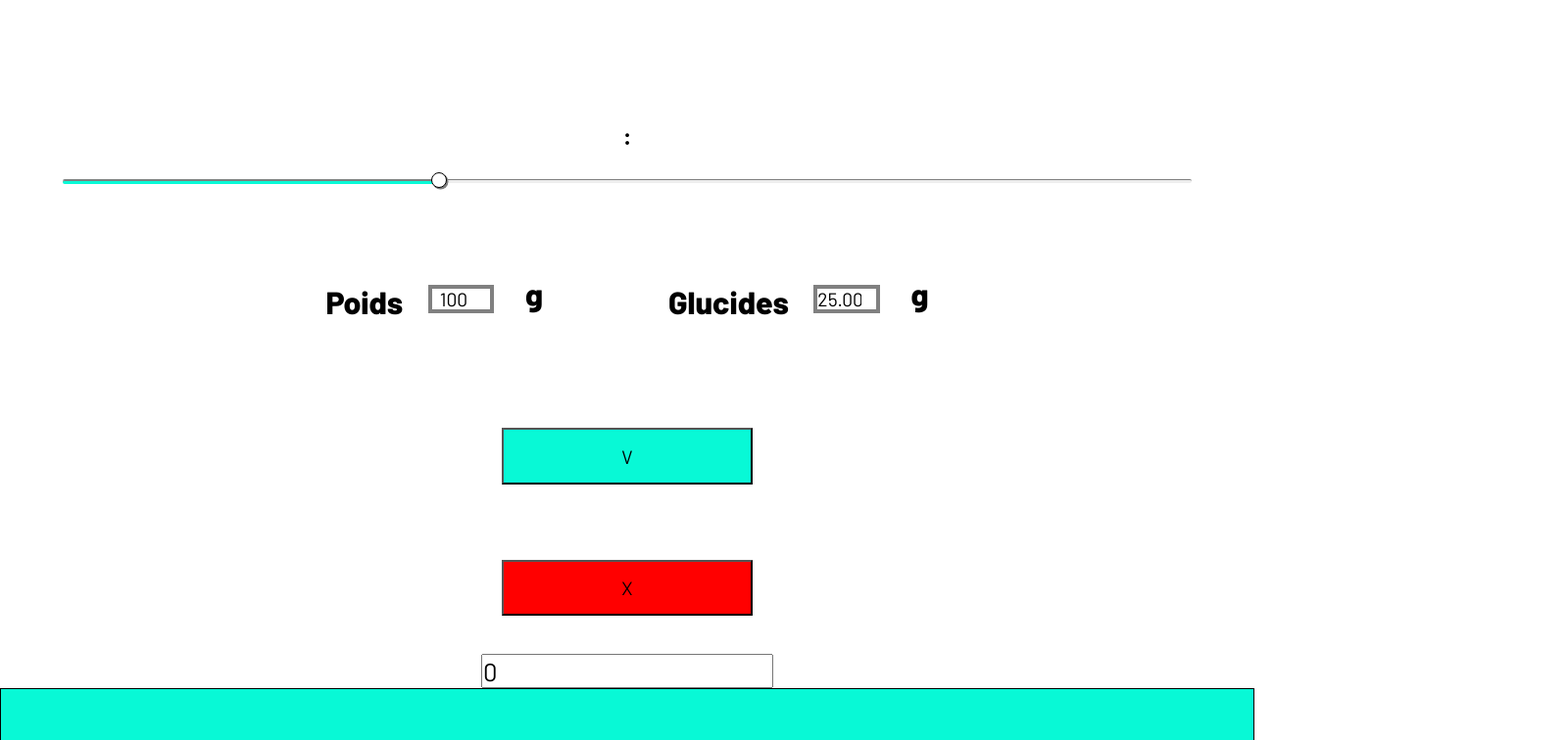
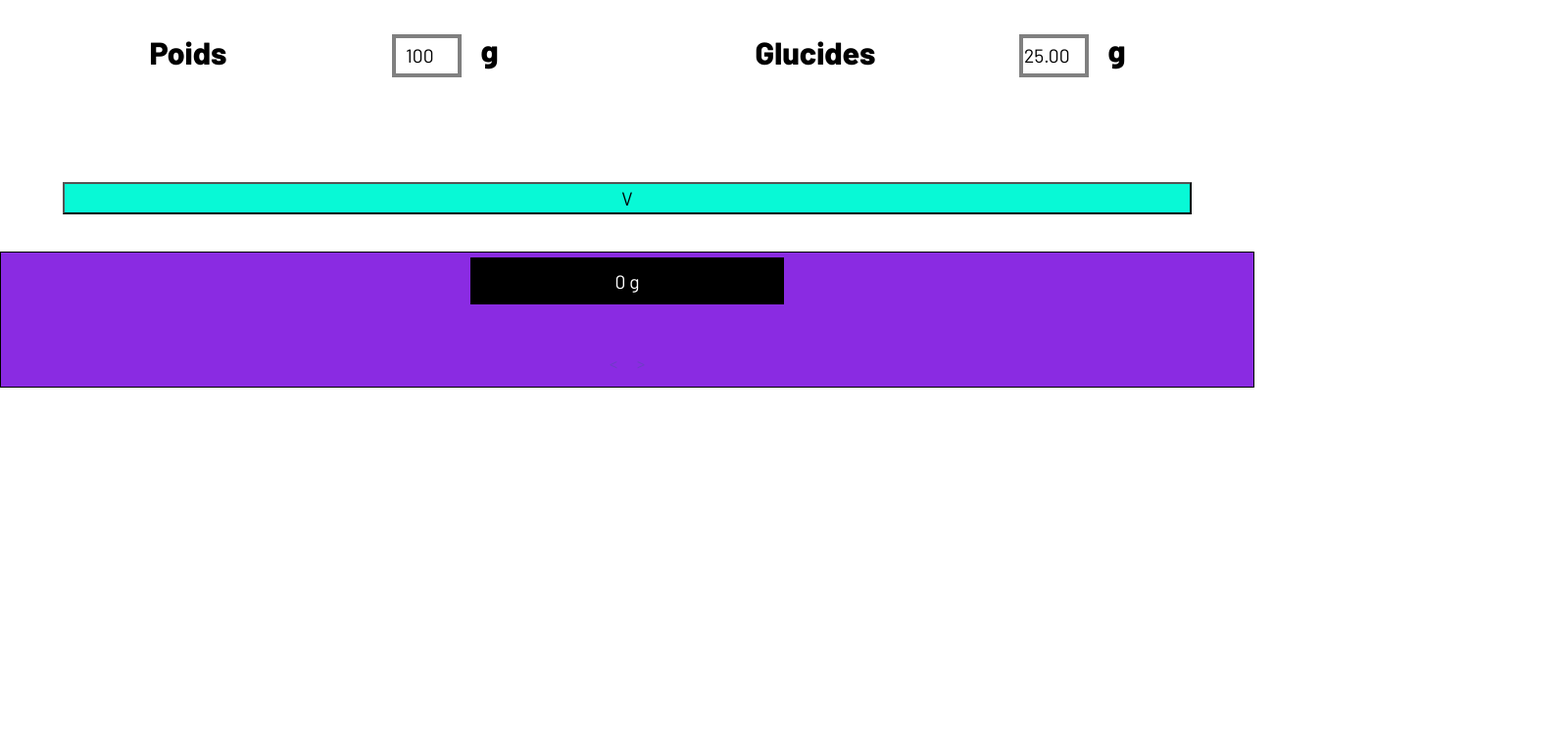
Before and after one commit to WildCodeSchool/Paris-0919-P2-Diabete, a React (Create React App) app in the folder ohmyg/: page / in a window 1280 px wide. Shown: the part 380-1136 px from the top of the page at 98% size, 1600 px wide, since content can reach past the window. After the commit the page ends 840 px from the top, so only its background shows below. Built offline with nearby package versions, Linux system fonts and the light colour scheme.

Commit message:
added css, replace the research and css on totalCarbo

```diff
--- a/ohmyg/src/App.js
+++ b/ohmyg/src/App.js
@@ -20,7 +20,7 @@ const App = () => {
       <HeaderMobile />
       <HomeNavButtons />
       <ContentFrame /> */}
-      <ApiCarbs/>
+      <ApiCarbs className='app-apiCarbs'/>
     </div>
   )
 }
--- a/ohmyg/src/components/pages/calculation/CarbCalculation.css
+++ b/ohmyg/src/components/pages/calculation/CarbCalculation.css
@@ -1,15 +1,21 @@
 
-         /* SLIDER */
+*{
+
+   height: auto;
+   margin: 0px;
+   padding: 0px;
+}
+
+/* SLIDER */
 
 .input-range__track--active{
-      background: #08f9d6;
+   background: #08f9d6;
 }
 
 .input-range__slider{
    background: white;
    border: 1px solid black;
    box-shadow: 1.5px 1.5px 0px grey;
-   margin-top: -0.75rem;
 }
 
 .input-range {
@@ -36,9 +42,9 @@ label {
 
 .blockFoodWeight input{
    grid-area: input;
-   margin-bottom : 15px;
-   width: 3.5em;
-   height: 1.5em;
+   margin-bottom : 5px;
+   width: 3.7em;
+   height: 2.3em;
    text-align: center;
    font-size:1.2em;
    border: 4px solid grey;
@@ -63,7 +69,7 @@ label {
 }
 
 .foodWeight, .carbohydrate{
-   margin: auto 2vw;
+   margin: 1vw 1vw;
 
 }
 
@@ -71,12 +77,17 @@ label {
    display: flex;
    flex-direction: column;
    align-items: center;
+   margin: auto;
 }
 
 .range{
-   margin-top: 20vw;
+   margin-top: 5vw;
+   margin-bottom: 5vw;
 }
 
+.carbCalculation-h2{
+   margin: 5vw;;
+}
 
 /* BUTTON */
 
@@ -88,18 +99,16 @@ label {
 
 .carbButtons button{
    margin:3vw;
-   width: 20%;
-   height: 3em;
    font-size: 1.2em;
 }
 
 .valid-button {
    background-color: #08f9d6;
+   width: 90%;
+   height: 1.7em;
 }
 
-.delete-button {
-   background-color: red;
-}
+
 
 
 /* VERSION DESKTOP */
@@ -115,12 +124,40 @@ label {
 }
 
 
-/* SLIDER */
+/* CAROUSEL */
+
+.carboCalculation-aliceCarousel{
+   background-color: blueviolet;
+}
 
 .carbo-carousel{
-   background-color: #08f9d6;
    width:100%;
-   height: 10vw;
+   height: auto;
+}
+
+.carbCalculation-totalCarousel{
    border: 1px solid black;
+   background-color: blueviolet;
+   display: flex;
+   flex-direction: column;
+   width: 100%;
+   height: auto;
+}
 
+.carbCalculation-addition{
+   border: 1px solid black;
+   color: white;
+   background-color: black;
+   font-size: 1.2em;
+   margin: 5px auto;
+   padding: auto;
+   width: 25%;
+   height: 2.5em;
+   display: flex;
+   vertical-align: center;
 }
+
+.carbCalculation-p{
+   margin: auto;
+   text-align: center;
+}
--- a/ohmyg/src/components/pages/calculation/CarbCalculation.js
+++ b/ohmyg/src/components/pages/calculation/CarbCalculation.js
@@ -75,7 +75,7 @@ class CarbCalculation extends React.Component {
             <div className="range">
                 <div className='blockFoodWeight'>
 
-                    <h2> {this.state.name} : </h2>
+                    <h2 className='carbCalculation-h2'> {this.state.name} : </h2>
 
                         <InputRange
                             className="input-range"
@@ -115,18 +115,14 @@ class CarbCalculation extends React.Component {
                 <div className="carbButtons">
                     <button className="valid-button"
                     onClick= {this.handleClick}>V</button>
-                    <button className="delete-button">X</button>
                 </div>
-            <div>
-                <div>
-                    <input
-                        className='carbCalculation-totalCarb'
-                        type= 'number'
-                        value={this.state.totalCarb}
-                    />
+            <div className='carbCalculation-totalCarousel'>
+                <div className='carbCalculation-addition'>
+                    <p className='carbCalculation-p'>{this.state.totalCarb} g</p>
                 </div>
                 <div className='carbo-carousel'>
                     <AliceCarousel
+                        className='carboCalculation-aliceCarousel'
                         items={newGalleryItems}
                         responsive={this.responsive}
                         fadeOutAnimation={true}
--- a/ohmyg/src/components/pages/meal/ApiCarbs.css
+++ b/ohmyg/src/components/pages/meal/ApiCarbs.css
@@ -0,0 +1,9 @@
+* {
+    width: 100%;
+    height: auto;
+}
+
+.apiCarbs-apiRequest{
+    margin: 0;
+    padding: 0;
+}
--- a/ohmyg/src/components/pages/meal/ApiCarbs.js
+++ b/ohmyg/src/components/pages/meal/ApiCarbs.js
@@ -24,6 +24,7 @@ render () {
     return(
     <div>
         <ApiRequest
+        className='apiCarbs-apiRequest'
         name = {this.getChosenFoodName}
         carbs = {this.getChosenFoodCarbs}
         />
--- a/ohmyg/src/components/pages/meal/ApiRequest.css
+++ b/ohmyg/src/components/pages/meal/ApiRequest.css
@@ -4,6 +4,7 @@
 
 
 * {
+    width: 100%;
     margin: 0px;
     padding: 0px;
     box-sizing: border-box;
@@ -14,7 +15,7 @@
 
 .ApiRequest-form {
     width: 80%;
-    margin: 200px auto auto auto;
+    margin: 5px auto auto auto;
     box-shadow: 5px 3px 10px grey;
 }
 
```
